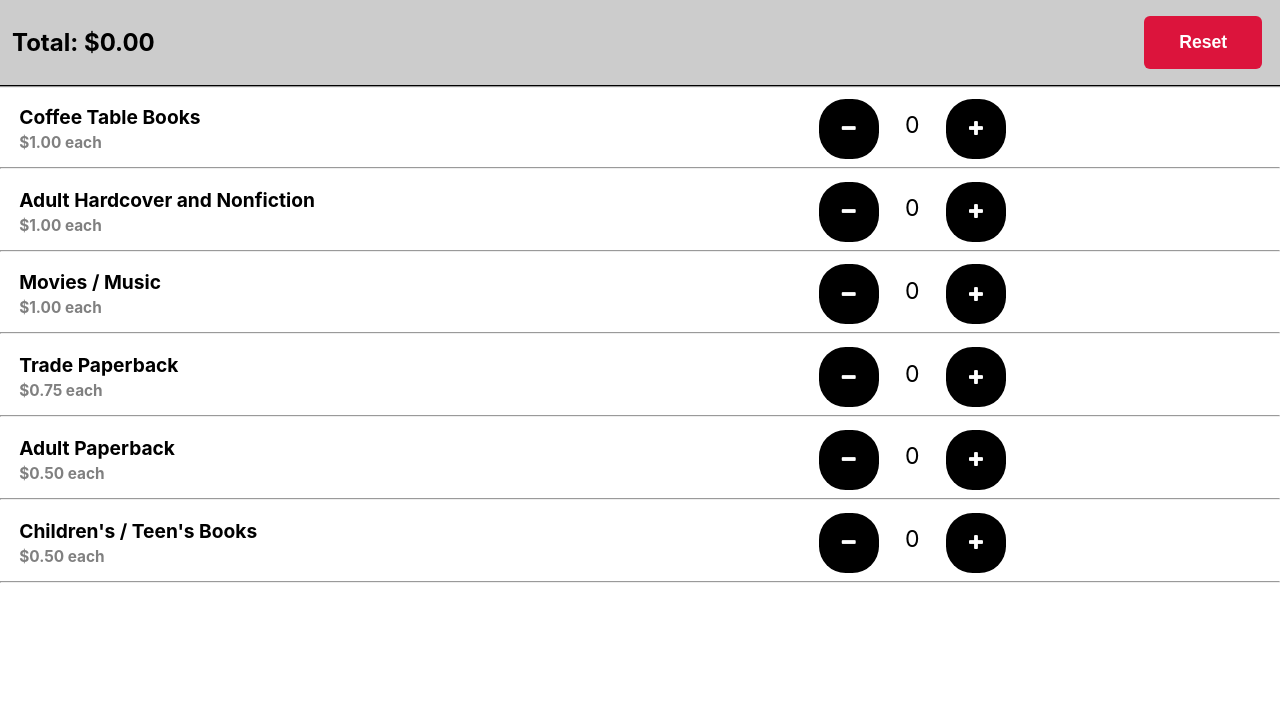
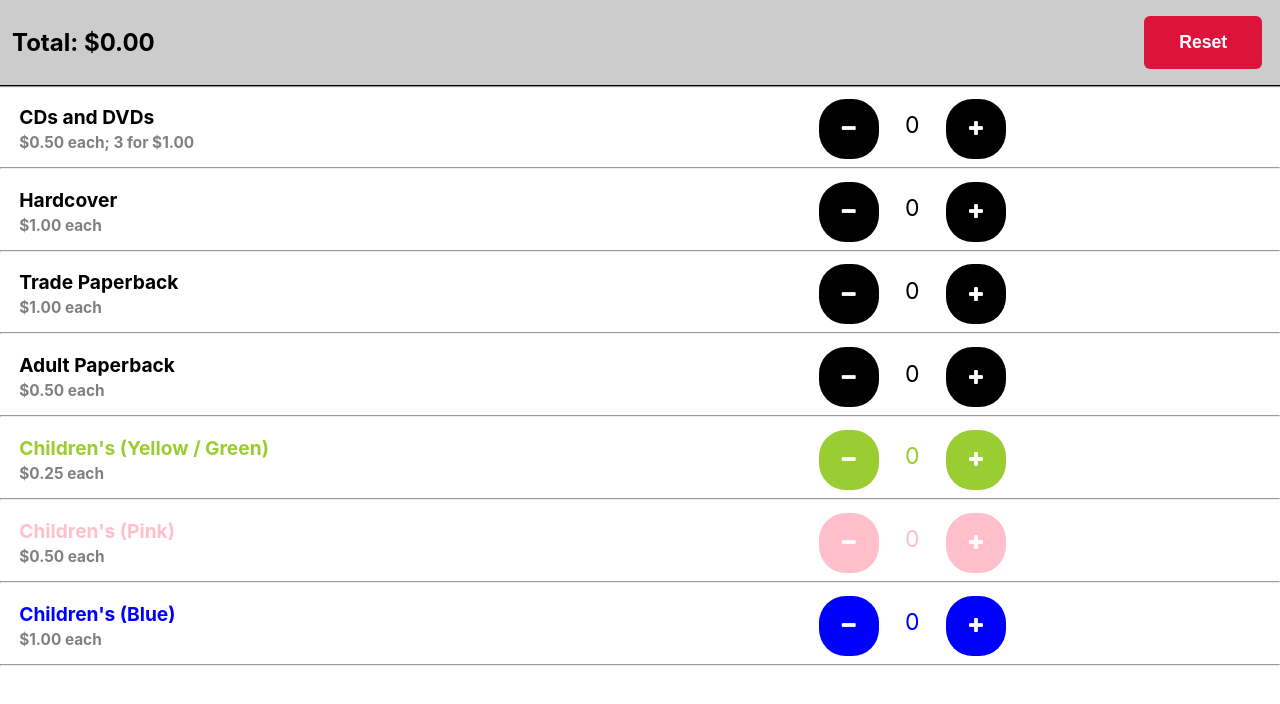
Before and after one commit to jtlong3rd/wvpl-ambler-book-sale-pricer, a React (Create React App) app: page / in a window 1280 px wide. Shown: the top 704 px of the page. Built offline with nearby package versions, Linux system fonts and the light colour scheme.

Commit message:
Update prices for Spring 2023 sale

```diff
--- a/src/App.tsx
+++ b/src/App.tsx
@@ -51,28 +51,22 @@ const bagSaleItemSpec: ItemSpec<BagSale> = {
 
 const itemSpecs: ItemSpec<BagSale>[] = [
   {
-    key: 'coffee-table',
-    name: 'Coffee Table Books',
-    renderPricingDescription: () => '$1.00 each',
-    pricingRule: count => count
+    key: 'cds-and-dvds',
+    name: 'CDs and DVDs',
+    renderPricingDescription: () => '$0.50 each; 3 for $1.00',
+    pricingRule: count => Math.floor(count / 3) + count % 3 * 0.50
   },
   {
     key: 'adult-hardcover-nonfiction',
-    name: 'Adult Hardcover and Nonfiction',
-    renderPricingDescription: () => '$1.00 each',
-    pricingRule: count => count
-  },
-  {
-    key: 'movies',
-    name: 'Movies / Music',
+    name: 'Hardcover',
     renderPricingDescription: () => '$1.00 each',
     pricingRule: count => count
   },
   {
     key: 'trade-paperback',
     name: 'Trade Paperback',
-    renderPricingDescription: () => '$0.75 each',
-    pricingRule: count => count * 0.75
+    renderPricingDescription: () => '$1.00 each',
+    pricingRule: count => count
   },
   {
     key: 'adult-paperback',
@@ -81,10 +75,28 @@ const itemSpecs: ItemSpec<BagSale>[] = [
     pricingRule: count => count * 0.5
   },
   {
-    key: 'childrens-teens-books',
-    name: 'Children\'s / Teen\'s Books',
+    key: 'yellow-green-childrens',
+    name: <span style={{ color: 'yellowgreen' }}>Children's (Yellow / Green)</span>,
+    renderPricingDescription: () => '$0.25 each',
+    pricingRule: count => count,
+    additionalButtonStyles: { backgroundColor: 'yellowgreen' },
+    additionalCountStyles: { color: 'yellowgreen' }
+  },
+  {
+    key: 'pink-childrens',
+    name: <span style={{ color: 'pink' }}>Children's (Pink)</span>,
     renderPricingDescription: () => '$0.50 each',
-    pricingRule: count => count * 0.5
+    pricingRule: count => count,
+    additionalButtonStyles: { backgroundColor: 'pink' },
+    additionalCountStyles: { color: 'pink' }
+  },
+  {
+    key: 'blue-childrens',
+    name: <span style={{ color: 'blue' }}>Children's (Blue)</span>,
+    renderPricingDescription: () => '$1.00 each',
+    pricingRule: count => count,
+    additionalButtonStyles: { backgroundColor: 'blue' },
+    additionalCountStyles: { color: 'blue' }
   },
   bagSaleItemSpec
 ];
```
